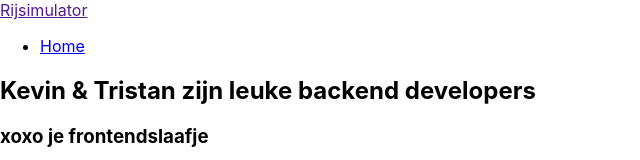
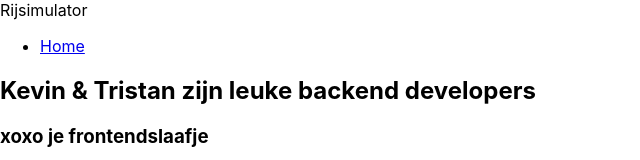
Before and after one commit to MetaverseRaccoons/Website, a React (Create React App) app in the folder my-app/: page / in a window 1280 px wide. Shown: the top 160 px of the page, without its empty margins (0-640 px from the left). Built offline with nearby package versions, Linux system fonts and the light colour scheme; the HTML template or start-up script is replaced by a standard one.

Commit message:
navbar update

```diff
--- a/my-app/src/components/Navbar.tsx
+++ b/my-app/src/components/Navbar.tsx
@@ -2,11 +2,9 @@ const Navbar = () => {
   return (
     <nav className="px-2 bg-white border-gray-200 dark:bg-gray-900 dark:border-gray-700">
       <div className="container flex flex-wrap items-center justify-between mx-auto">
-        <a href="" className="flex items-center">
-          <span className="self-center text-xl font-semibold whitespace-nowrap dark:text-white">
-            Rijsimulator
-          </span>
-        </a>
+        <span className="self-center text-xl font-semibold whitespace-nowrap dark:text-white">
+          Rijsimulator
+        </span>
         <div className="hidden w-full md:block md:w-auto" id="navbar-dropdown">
           <ul className="flex flex-col p-4 mt-4 border border-gray-100 rounded-lg bg-gray-50 md:flex-row md:space-x-8 md:mt-0 md:text-sm md:font-medium md:border-0 md:bg-white dark:bg-gray-800 md:dark:bg-gray-900 dark:border-gray-700">
             <li>
```
